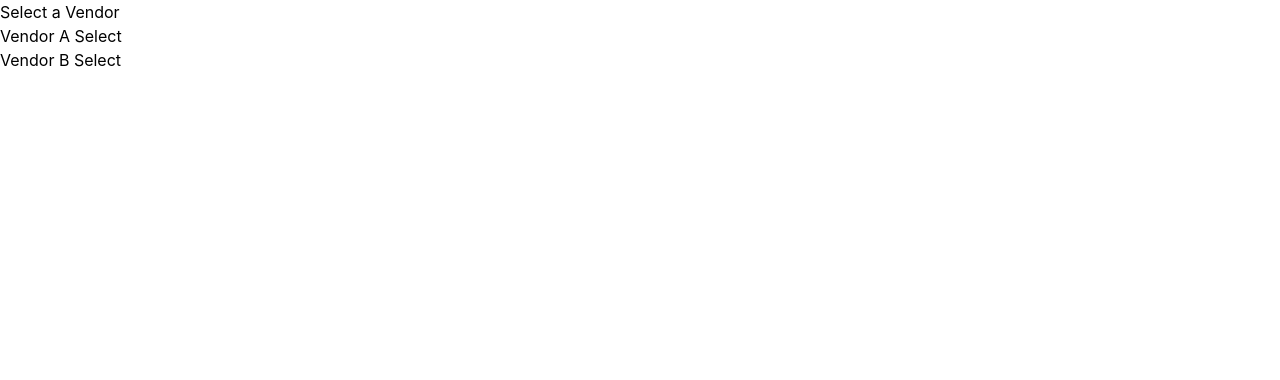
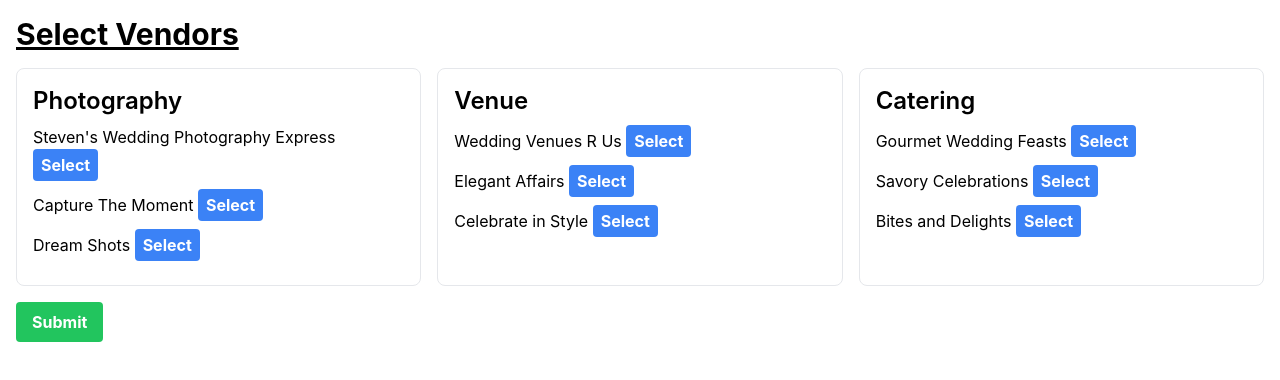
Before and after one commit to sabeer-narula/Wedding, a React (Create React App) app in the folder my-app/: page /vendors in a window 1280 px wide. Shown: the top 380 px of the page. Built offline with nearby package versions, Linux system fonts and the light colour scheme.

Commit message:
added redux and added more vendor options - multiple vendors now appear on dashboard

```diff
--- a/my-app/src/App.tsx
+++ b/my-app/src/App.tsx
@@ -1,20 +1,17 @@
 import React from 'react';
 import { BrowserRouter as Router, Switch, Route } from 'react-router-dom';
-import { VendorProvider } from './VendorContext';
 import Dashboard from './Dashboard';
 import Vendors from './Vendors';
 // import store from './store';
 
 function App() {
   return (
-    <VendorProvider>
     <Router>
       <Switch>
         <Route path="/" exact component={Dashboard} />
         <Route path="/vendors" component={Vendors} />
       </Switch>
     </Router>
-    </VendorProvider>
   );
 }
 
--- a/my-app/src/Dashboard.tsx
+++ b/my-app/src/Dashboard.tsx
@@ -5,7 +5,7 @@ import { RootState } from './store';
 interface Vendor {
   id: number;
   name: string;
-  service: string;
+  type: string;
   cost: number;
 }
 
@@ -20,32 +20,25 @@ const Dashboard: React.FC = () => {
   const [budget, setBudget] = useState<number>(0);
   const [guests, setGuests] = useState<Guest[]>([]);
 
-  // Retrieve the selected vendor from Redux store
-  const selectedVendor = useSelector((state: RootState) => state.vendor.selectedVendor);
-
-  // Example function to add a vendor
-  const addVendor = (vendor: Vendor) => {
-    setVendors([...vendors, vendor]);
-  };
-
-  // Example function to add a guest
-  const addGuest = (guest: Guest) => {
-    setGuests([...guests, guest]);
-  };
+  const selectedVendors = useSelector((state: RootState) => state.vendor.selectedVendors);
 
   return (
     <div className="container mx-auto p-4">
       <h1 className="text-3xl font-bold underline mb-4">Wedding Planning Dashboard</h1>
       <div className="grid grid-cols-1 md:grid-cols-3 gap-4">
-
+        {/* Selected Vendors Section */}
         <div className="border p-4 rounded-lg">
-          <h2 className="text-2xl font-semibold mb-2">Selected Vendor</h2>
-          {/* Display selected vendor from Redux store */}
-          {selectedVendor ? (
-              <p>Selected Vendor: {selectedVendor.name}</p>
-          ) : (
-              <p>No vendor selected</p>
-          )}
+          <h2 className="text-2xl font-semibold mb-2">Selected Vendors</h2>
+          {Object.entries(selectedVendors).map(([vendorType, vendor]) => (
+            <div key={vendorType}>
+              <h3 className="text-xl font-semibold">{vendorType.charAt(0).toUpperCase() + vendorType.slice(1)}</h3>
+              {vendor ? (
+                <p>{vendor.name}</p>
+              ) : (
+                <p>No {vendorType} selected</p>
+              )}
+            </div>
+          ))}
         </div>
 
         {/* Budget Section */}
--- a/my-app/src/VendorContext.tsx
+++ /dev/null
@@ -1,42 +0,0 @@
-import React, { createContext, useContext, useState, ReactNode, useEffect } from 'react';
-
-interface Vendor {
-    id: number;
-    name: string;
-  }
-
-interface VendorContextType {
-  vendor: Vendor | null; // Assuming Vendor is an interface you've defined
-  setVendor: React.Dispatch<React.SetStateAction<Vendor | null>>;
-}
-
-const VendorContext = createContext<VendorContextType | null>(null);
-
-export const useVendorContext = () => {
-  const context = useContext(VendorContext);
-  if (!context) throw new Error("useVendorContext must be used within a VendorProvider");
-  return context;
-}
-
-export const VendorProvider: React.FC<{ children: ReactNode }> = ({ children }) => {
-  const [vendor, setVendor] = useState<Vendor | null>(() => {
-    // Try to get the vendor from localStorage
-    const savedVendor = localStorage.getItem('selectedVendor');
-    return savedVendor ? JSON.parse(savedVendor) : null;
-  });
-
-  // Update localStorage whenever the vendor changes
-  useEffect(() => {
-    if (vendor) {
-      localStorage.setItem('selectedVendor', JSON.stringify(vendor));
-    } else {
-      localStorage.removeItem('selectedVendor');
-    }
-  }, [vendor]);
-
-  return (
-    <VendorContext.Provider value={{ vendor, setVendor }}>
-      {children}
-    </VendorContext.Provider>
-  );
-};
--- a/my-app/src/Vendors.tsx
+++ b/my-app/src/Vendors.tsx
@@ -1,37 +1,62 @@
 import React from 'react';
 import { useHistory } from 'react-router-dom';
-import { useVendorContext } from './VendorContext';
 import { useDispatch } from 'react-redux';
 import { setSelectedVendor } from './store';
 
 const Vendors = () => {
-  const { setVendor } = useVendorContext();
   const dispatch = useDispatch();
   const history = useHistory();
-  const vendors = [{ id: 1, name: 'Vendor A' }, { id: 2, name: 'Vendor B' }]; // Example vendors
+
+  const vendors = {
+    photography: [
+      { id: 1, name: "Steven's Wedding Photography Express", type: 'photography' },
+      { id: 2, name: "Capture The Moment", type: 'photography' },
+      { id: 3, name: "Dream Shots", type: 'photography' }
+    ],
+    venue: [
+      { id: 4, name: "Wedding Venues R Us", type: 'venue' },
+      { id: 5, name: "Elegant Affairs", type: 'venue' },
+      { id: 6, name: "Celebrate in Style", type: 'venue' }
+    ],
+    catering: [
+      { id: 7, name: "Gourmet Wedding Feasts", type: 'catering' },
+      { id: 8, name: "Savory Celebrations", type: 'catering' },
+      { id: 9, name: "Bites and Delights", type: 'catering' }
+    ]
+  };
 
   interface Vendor {
     id: number;
     name: string;
+    type: string;
   }
 
   const selectVendor = (vendor: Vendor) => {
     dispatch(setSelectedVendor(vendor));
+  };
+
+  const handleSubmit = () => {
     history.push('/');
   };
 
   return (
-    <div>
-      <h2>Select a Vendor</h2>
-      <ul>
-
-    {vendors.map((vendor) => (
-    <li key={vendor.id}>
-        {vendor.name} <button onClick={() => selectVendor(vendor)}>Select</button>
-    </li>
-    ))}
-
-      </ul>
+    <div className="container mx-auto p-4">
+      <h2 className="text-3xl font-bold underline mb-4">Select Vendors</h2>
+      <div className="grid grid-cols-1 md:grid-cols-3 gap-4">
+        {Object.entries(vendors).map(([category, options]) => (
+          <div key={category} className="border p-4 rounded-lg">
+            <h3 className="text-2xl font-semibold mb-2">{category.charAt(0).toUpperCase() + category.slice(1)}</h3>
+            <ul>
+              {options.map((vendor) => (
+                <li key={vendor.id} className="mb-2">
+                  {vendor.name} <button onClick={() => selectVendor(vendor)} className="bg-blue-500 hover:bg-blue-700 text-white font-bold py-1 px-2 rounded">Select</button>
+                </li>
+              ))}
+            </ul>
+          </div>
+        ))}
+      </div>
+      <button onClick={handleSubmit} className="bg-green-500 hover:bg-green-700 text-white font-bold py-2 px-4 rounded mt-4">Submit</button>
     </div>
   );
 };
--- a/my-app/src/store.ts
+++ b/my-app/src/store.ts
@@ -1,25 +1,30 @@
-// store.ts
 import { configureStore, createSlice, PayloadAction } from '@reduxjs/toolkit';
 
 interface Vendor {
   id: number;
   name: string;
+  type: string;
 }
 
 interface AppState {
-  selectedVendor: Vendor | null;
+  selectedVendors: {
+    photography?: Vendor;
+    venue?: Vendor;
+    catering?: Vendor;
+  };
 }
 
 const initialAppState: AppState = {
-  selectedVendor: null,
+  selectedVendors: {},
 };
 
 const vendorSlice = createSlice({
   name: 'vendor',
   initialState: initialAppState,
   reducers: {
-    setSelectedVendor(state, action: PayloadAction<Vendor | null>) {
-      state.selectedVendor = action.payload;
+    setSelectedVendor(state, action: PayloadAction<Vendor>) {
+      const vendor = action.payload;
+      state.selectedVendors[vendor.type.toLowerCase() as keyof AppState['selectedVendors']] = vendor;
     },
   },
 });
@@ -32,8 +37,5 @@ export const store = configureStore({
   },
 });
 
-// TypeScript type for RootState
 export type RootState = ReturnType<typeof store.getState>;
-
-// TypeScript type for AppDispatch
 export type AppDispatch = typeof store.dispatch;
```
Lines whose indentation alone changed are shown as unchanged.
